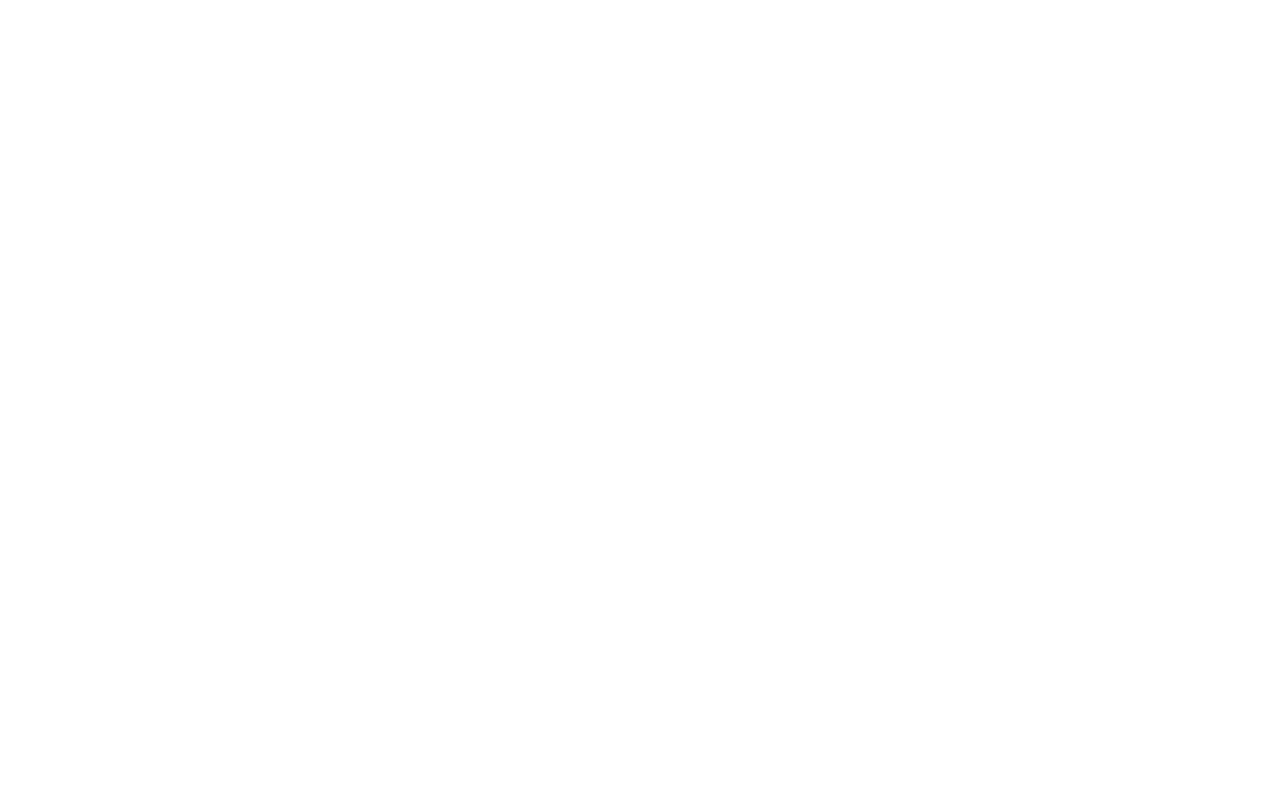
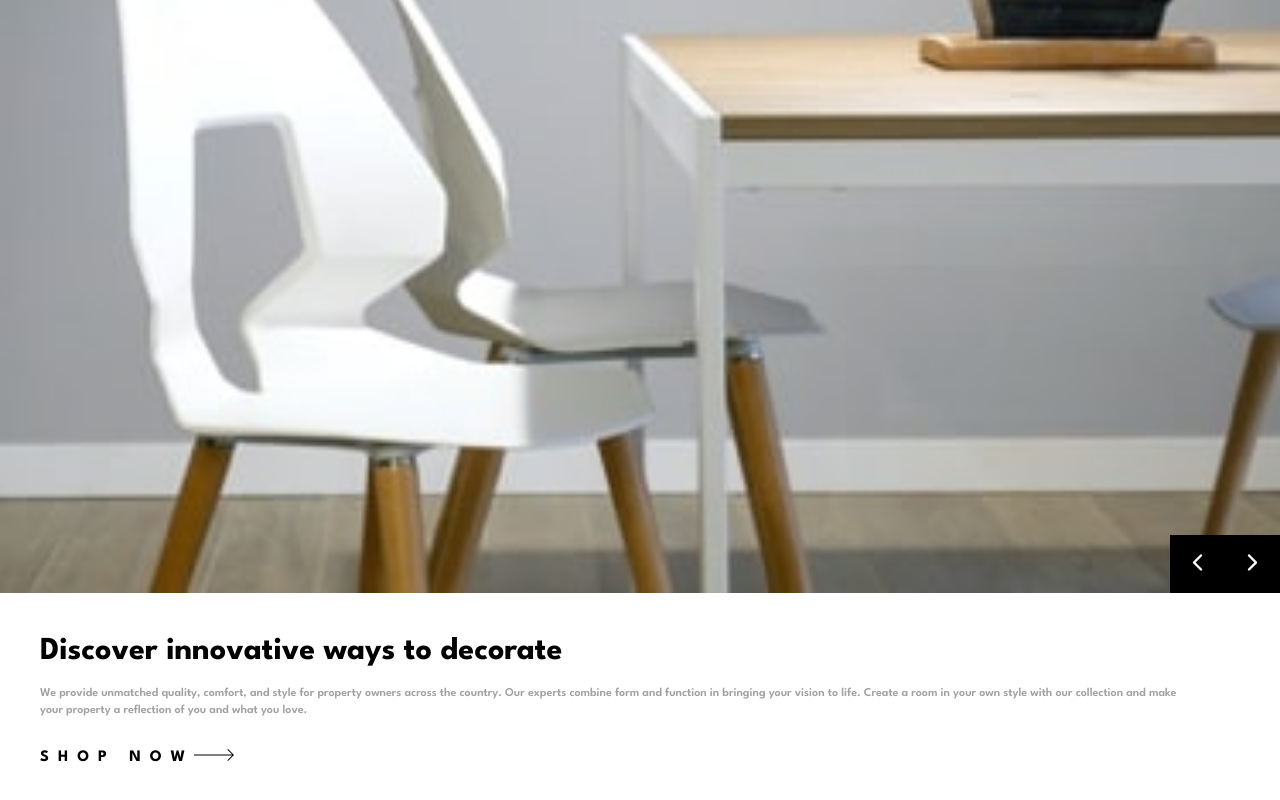
Before and after one commit to mpadilhaa/room-homepage, a React (Create React App) app: page / in a window 1280 px wide. Shown: the part 636-1436 px from the top of the page. Before the commit the page ends 800 px from the top, so only its background shows below. Built offline with nearby package versions, Linux system fonts and the light colour scheme.

Commit message:
alterações no css

```diff
--- a/src/App.css
+++ b/src/App.css
@@ -7,4 +7,6 @@
 
 .App{
   background-color: var(--bg);
+
+
 }
--- a/src/App.js
+++ b/src/App.js
@@ -1,6 +1,6 @@
 import './App.css';
 import DinamicCards from './components/DinamicCards';
-import Navbar from './components/Navbar';
+
 
 
 
@@ -8,8 +8,7 @@ function App() {
 
   return (
     <div className="App">
-      <Navbar/>
-    <DinamicCards/>
+      <DinamicCards/>
     </div>
   );
 }
--- a/src/components/DinamicCards.css
+++ b/src/components/DinamicCards.css
@@ -0,0 +1,59 @@
+.img-carrousel{
+    position: relative;
+}
+
+.col-1 img{
+    width: 100%;
+}
+
+.btn{
+    position: absolute;
+    bottom: 4px;
+    right:0 ;
+
+
+}
+
+.btn button {
+    padding: 15px;
+    color: var(--bg);
+    background-color: var(--title);
+    border: none;
+
+}
+
+.btn button svg {
+    font-size: 25px;
+}
+.content{
+    display: flex;
+    flex-direction: column;
+    gap: 20px;
+    padding:40px;
+}
+.content p{
+    padding-right: 40px;
+   line-height: 1.4;
+   color: var(--text);
+   font-weight: 600;
+}
+
+.shop-arrow{
+    margin-top: 10px;
+    display: flex;
+    gap: 20px;
+    align-items: center;
+}
+
+.shop{
+    text-transform: uppercase;
+    text-decoration: none;
+    color: var(--title);
+    letter-spacing: 9px;
+    font-weight: 700;
+}
+
+.shop:hover {
+    color: var(--text);
+    transition: .4s ease;
+}
--- a/src/components/DinamicCards.jsx
+++ b/src/components/DinamicCards.jsx
@@ -1,14 +1,15 @@
 import React from 'react';
 import {IoIosArrowBack, IoIosArrowForward} from "react-icons/io"
 import arrow from "../assets/icon-arrow.svg"
-
+import Navbar from './Navbar';
+//hooks
 import useDinamicCard from '../hooks/useDinamicCard';
-
-//data
+//css
+import "./DinamicCards.css"
 
 
-//css
-import "./DinamicCards.css"
+
+
 
 
 const DinamicCards = () => {
@@ -19,10 +20,17 @@ const DinamicCards = () => {
     <div className='container'>
 
     <div className='col-1'>
+    <div className="img-carrousel">
+    <Navbar/>
+    <img className="img-main"src={dinamicProducts[dinamicIndex].imgMobile} alt="imagem promocional" />
+    <div className="btn">
 
+        <button onClick={() => previousProduct()}><IoIosArrowBack/> </button>
 
+        <button onClick={() => nextProduct()} > <IoIosArrowForward/></button>
+        </div>
+    </div>
 
-    <img className="img-main"src={dinamicProducts[dinamicIndex].imgMobile} alt="imagem promocional" />
     </div>
     <div className='col-2'>
       <div className='content'>
@@ -31,17 +39,14 @@ const DinamicCards = () => {
 
 
     <div className='shop-arrow'>
-      <a className='shop' href="#home">shop now</a>
+      <a className='shop' href="#home">shop now
       <img className="arrow" src={arrow} alt="arrow shop" />
+      </a>
+
 
     </div>
       </div>
-        <div className="btn">
 
-        <button onClick={() => previousProduct()}><IoIosArrowBack/> </button>
-
-        <button onClick={() => nextProduct()} > <IoIosArrowForward/></button>
-        </div>
         </div>
 </div>
 
--- a/src/components/Navbar.css
+++ b/src/components/Navbar.css
@@ -0,0 +1,60 @@
+.navbar{
+    position: absolute;
+    width: 100vw;
+
+
+}
+
+.navigate, .bg-none{
+    width: 100%;
+    padding: 30px;
+    display: flex;
+    align-items: center;
+    gap: 50px;
+}
+
+.navigate{
+    background-color: var(--bg);
+}
+
+
+
+
+.menu{display: flex;}
+
+.logo{
+
+    color: var(--bg);
+    font-size: 2rem;
+    font-weight: 500;
+    text-align: center;
+
+    margin-left: 15%;
+
+
+
+}
+
+
+.navigate .logo{
+   display: none;
+}
+
+.navigate-mobile ul{
+    display: flex;
+    align-items: center;
+    list-style: none;
+    gap: 30px;
+
+}
+
+.navigate-mobile li{
+    border-bottom:2px solid transparent;
+    font-weight: 700;
+}
+
+.navigate-mobile li:hover{
+    padding-bottom: 3px;
+    color: var(--text);
+    border-bottom: 2px solid var(--text);
+}
--- a/src/components/Navbar.jsx
+++ b/src/components/Navbar.jsx
@@ -4,6 +4,8 @@ import useActiveMobile from '../hooks/useActiveMobile';
 import useWidthSize from '../hooks/useWidthSize';
 //css
 import "./Navbar.css"
+//img
+
 
 
 const Navbar = () => {
@@ -13,19 +15,33 @@ const Navbar = () => {
 
   return (
     <div className='navbar' >
-      {width < 500 ?
-      (<div className='navigate'>
-        <div onClick={toglleMenu}>{active ? <IoMdClose/> : <IoMdMenu/>}</div>
-        {active ?
-        <div className='navigate-mobile'>
+
+
+      {width < 420 ?
+      (<div className={active ? 'navigate' : 'bg-none'}>
+        <div className="menu" onClick={toglleMenu}>
+          {active ?
+          <IoMdClose size={25} style={{ color: 'var(--text)' }}/>
+          :<IoMdMenu size={25} style={{ color: 'var(--bg)' }}/>
+        }
+        </div>
+
+        {active ? <div>
+
+        <div className='navigate-mobile' >
           <ul>
             <li>home</li>
             <li>shop</li>
             <li>about</li>
             <li>conta</li>
           </ul>
-        </div> :
-       ''}
+        </div>
+
+        </div>
+           :
+       <h3 className="logo">room</h3>
+
+      }
       </div>
       ) :
       (<div className='navigate-desktop'>
--- a/src/hooks/useDinamicCard.jsx
+++ b/src/hooks/useDinamicCard.jsx
@@ -1,5 +1,6 @@
 import { dinamicProducts } from "../data";
 import { useState } from "react";
+
 
 const useDinamicCard = () => {
     const [dinamicIndex, setDinamicIndex] = useState(0);
```
